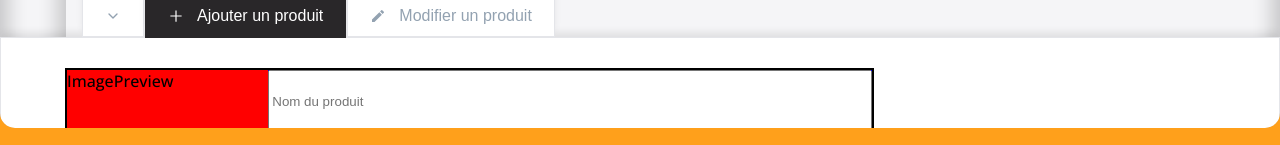
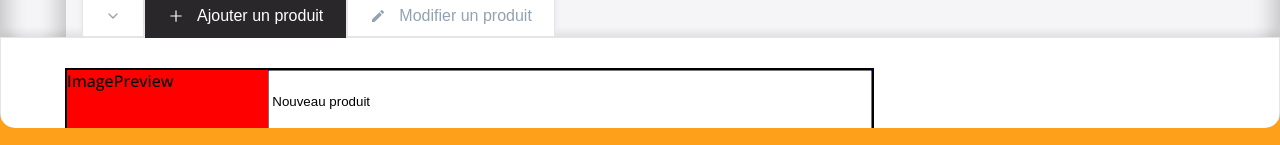
Before and after one commit to QiaoAn05/crazee-burger, a React (Vite) app: page /order/1 in a window 1280 px wide. Shown: the part 652-797 px from the top of the page. Built offline with nearby package versions, Linux system fonts and the light colour scheme.

Commit message:
♻️  F08: ADMIN > AddForm > Use of dynamic property name

```diff
--- a/src/components/pages/order/main/admin/adminPanel/AddForm.jsx
+++ b/src/components/pages/order/main/admin/adminPanel/AddForm.jsx
@@ -1,32 +1,69 @@
-import { useContext } from "react";
+import { useContext, useState } from "react";
 import styled from "styled-components";
 import OrderContext from "../../../../../../context/OrderContext";
 
+const EMPTY_PRODUCT = {
+  id: "",
+  title: "Nouveau produit",
+  imageSource:
+    "https://img.freepik.com/free-psd/fresh-beef-burger-isolated-transparent-background_191095-9018.jpg",
+  price: 14,
+};
+
 export default function AddForm() {
+  //state
   const { handleAdd } = useContext(OrderContext);
-  const newProduct = {
-    id: new Date().getTime(),
-    title: "Nouveau produit",
-    imageSource: "https://img.freepik.com/free-psd/fresh-beef-burger-isolated-transparent-background_191095-9018.jpg",
-    price: 2.5,
-  }
 
+  const [newProduct, setNewProduct] = useState(EMPTY_PRODUCT);
+
+  //comportements
   const handleSubmit = (e) => {
-    e.preventDefault()
-    handleAdd(newProduct)
-  }
+    e.preventDefault();
 
+    const newProductToAdd = {
+      ...newProduct,
+      id: new Date().getTime(),
+    };
+
+    handleAdd(newProductToAdd);
+  };
+
+  const handleChange = (e) => {
+    const newValue = e.target.value;
+    const inputName = e.target.name;
+    setNewProduct({ ...newProduct, [inputName]: newValue });
+  };
+
+  //affichage
   return (
     <AddFormStyled onSubmit={handleSubmit}>
-        <div className="image-preview">ImagePreview</div>
-        <div className="input-fields">
-            <input type="text" placeholder="Nom du produit" />
-            <input type="text" placeholder="Image URL" />
-            <input type="text" placeholder="Price" />
-        </div>
-        <button className="submit-button">Submit Button</button>
+      <div className="image-preview">ImagePreview</div>
+      <div className="input-fields">
+        <input
+          name="title"
+          value={newProduct.title}
+          type="text"
+          placeholder="Nom du produit"
+          onChange={handleChange}
+        />
+        <input
+          name="imageSource"
+          value={newProduct.imageSource}
+          type="text"
+          placeholder="Image URL"
+          onChange={handleChange}
+        />
+        <input
+          name="price"
+          value={newProduct.price ? newProduct.price : ""}
+          type="text"
+          placeholder="Price"
+          onChange={handleChange}
+        />
+      </div>
+      <button className="submit-button">Submit Button</button>
     </AddFormStyled>
-  )
+  );
 }
 
 const AddFormStyled = styled.form`
```
